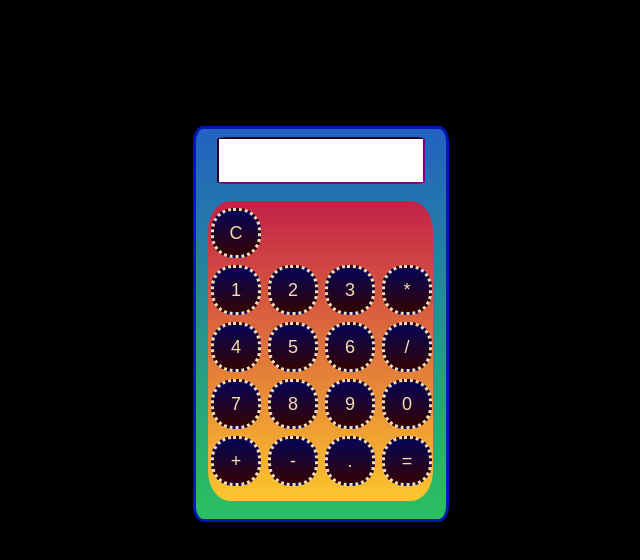
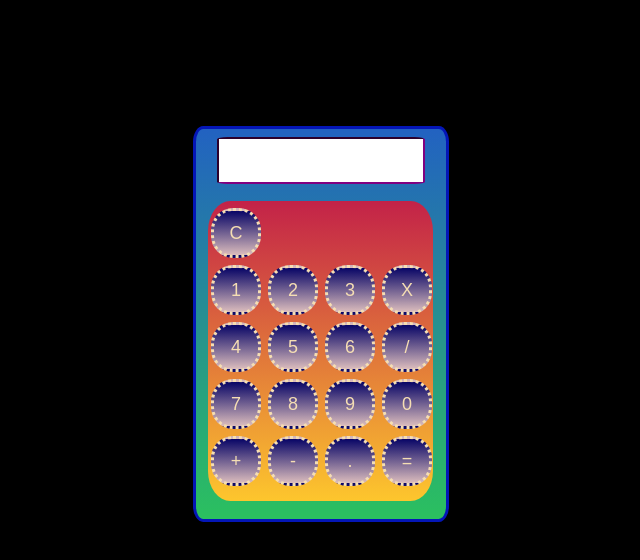
Before and after one commit to Maxillian01/Simple-Calculator, a plain HTML site: page index.html in a window 1280 px wide. Shown: the whole page, without its empty margins (321-961 px from the left). Drawn offline with Linux system fonts and the light colour scheme.

Commit message:
Added completion of html and css, now over to js

```diff
--- a/index.html
+++ b/index.html
@@ -13,31 +13,31 @@
             <input type="text" class="screen">
             <div class="calcbutton">
                 <div class="row">
-                    <button onclick="clk()">C</button>
+                    <button onclick="clrdisp()">C</button>
                 </div>
                 <div class="row">
-                    <button onclick="clk()">1</button>
-                    <button onclick="clk()">2</button>
-                    <button onclick="clk()">3</button>
-                    <button onclick="clk()">*</button>
+                    <button onclick="clk(1)">1</button>
+                    <button onclick="clk(2)">2</button>
+                    <button onclick="clk(3)">3</button>
+                    <button onclick="clk('*')">X</button>
                 </div>
                 <div class="row">
-                    <button onclick="clk()">4</button>
-                    <button onclick="clk()">5</button>
-                    <button onclick="clk()">6</button>
-                    <button onclick="clk()">/</button>
+                    <button onclick="clk(4)">4</button>
+                    <button onclick="clk(5)">5</button>
+                    <button onclick="clk(6)">6</button>
+                    <button onclick="clk('/')">/</button>
                 </div>
                 <div class="row">
-                    <button onclick="clk()">7</button>
-                    <button onclick="clk()">8</button>
-                    <button onclick="clk()">9</button>
-                    <button onclick="clk()">0</button>
+                    <button onclick="clk(7)">7</button>
+                    <button onclick="clk(8)">8</button>
+                    <button onclick="clk(9)">9</button>
+                    <button onclick="clk(0)">0</button>
                 </div>
                 <div class="row">
-                    <button onclick="clk()">+</button>
-                    <button onclick="clk()">-</button>
-                    <button onclick="clk()">.</button>
-                    <button onclick="clk()">=</button>
+                    <button onclick="clk('+')">+</button>
+                    <button onclick="clk('-')">-</button>
+                    <button onclick="clk('.')">.</button>
+                    <button onclick="eql('=')">=</button>
                 </div>
 
             </div>
--- a/style.css
+++ b/style.css
@@ -44,8 +44,22 @@ button{
     margin-left: 3px;
     border-radius: 22px;
     border: solid;
-    background: linear-gradient(#070455,#330404);
+    background: linear-gradient(#080566,#dcbdbd);
     color: wheat;
     border-style: dotted;
     font-size: large;
 }
+
+button:hover{
+    cursor:pointer;
+    background: purple;
+}
+
+/* this code works when the pointer event is not active because
+the pointer event set to none stops every activity of the pointer
+ in the screen element  */
+
+/* .screen:hover{
+    cursor: pointer;
+    color: #fdc62d;
+} */
```
